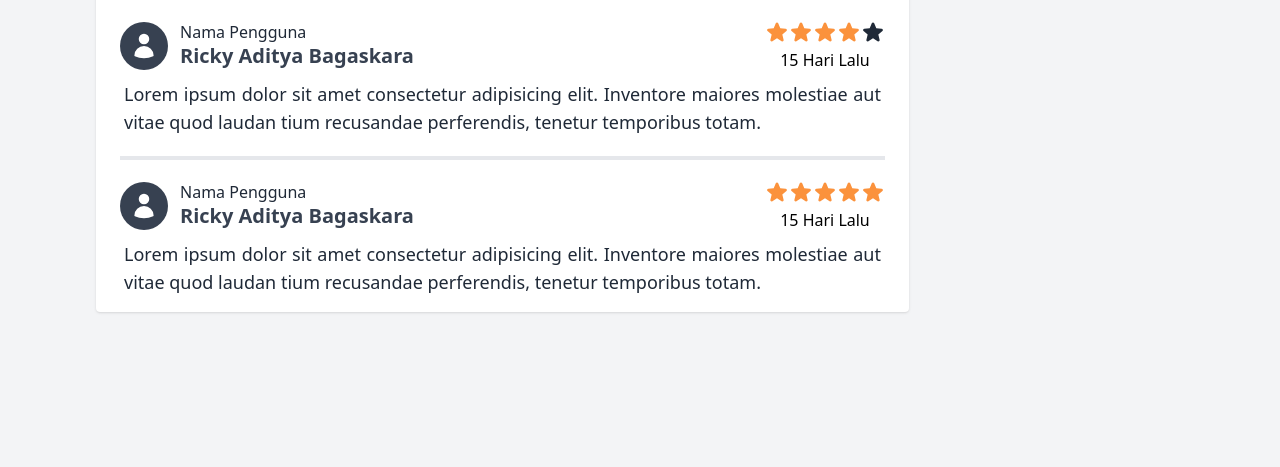
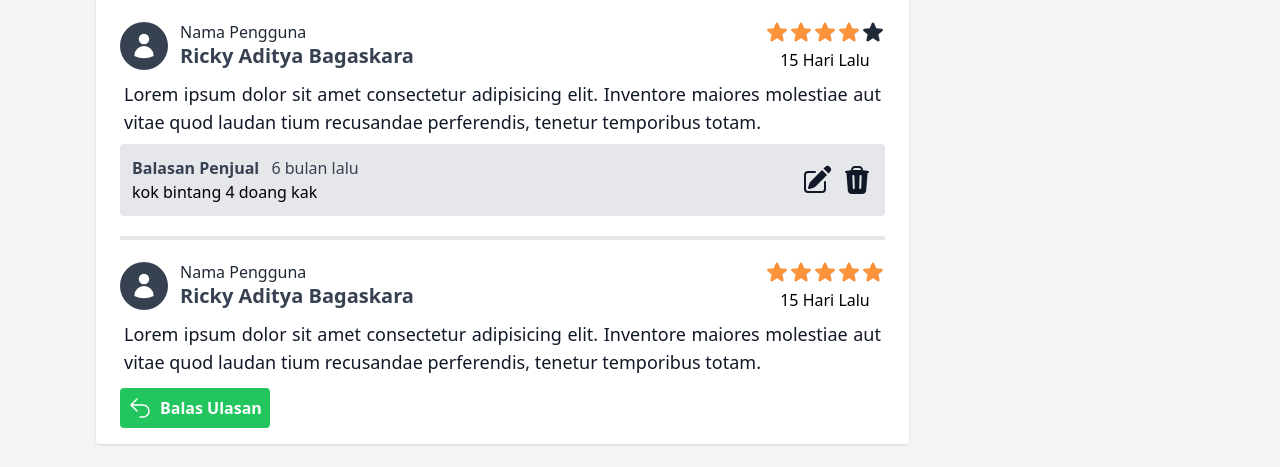
Before and after one commit to rickyaditb/ceremai-decoration-design, a website: page product.html in a window 1280 px wide. Shown: the part 681-1148 px from the top of the page. Before the commit the page ends 1121 px from the top, so only its background shows below. Drawn offline with Linux system fonts and the light colour scheme.

Commit message:
feat: add seller reply section and button

```diff
--- a/product.html
+++ b/product.html
@@ -240,8 +240,23 @@
                                     <p class="text-center mt-1">15 Hari Lalu</p>
                                 </div>
                             </div>
-                            <div class="px-1 mt-2 text-justify text-gray-800 text-lg">
+                            <div class="px-1 mt-2 text-justify text-gray-900 text-lg">
                                 Lorem ipsum dolor sit amet consectetur adipisicing elit. Inventore maiores molestiae aut vitae quod laudan tium recusandae perferendis, tenetur temporibus totam.
+                            </div>
+                            <div class="bg-gray-200 p-3 rounded mt-2 flex items-center justify-between">
+                                <div>
+                                    <p class="font-bold text-gray-700">Balasan Penjual <span class="ml-2 font-medium">6 bulan lalu</span></p>
+                                    kok bintang 4 doang kak
+                                </div>
+                                <div class="flex items-center gap-2">
+                                    <svg xmlns="http://www.w3.org/2000/svg" viewBox="0 0 24 24" fill="currentColor" class="w-8 h-8 text-gray-900 cursor-pointer">
+                                        <path d="M21.731 2.269a2.625 2.625 0 00-3.712 0l-1.157 1.157 3.712 3.712 1.157-1.157a2.625 2.625 0 000-3.712zM19.513 8.199l-3.712-3.712-8.4 8.4a5.25 5.25 0 00-1.32 2.214l-.8 2.685a.75.75 0 00.933.933l2.685-.8a5.25 5.25 0 002.214-1.32l8.4-8.4z" />
+                                        <path d="M5.25 5.25a3 3 0 00-3 3v10.5a3 3 0 003 3h10.5a3 3 0 003-3V13.5a.75.75 0 00-1.5 0v5.25a1.5 1.5 0 01-1.5 1.5H5.25a1.5 1.5 0 01-1.5-1.5V8.25a1.5 1.5 0 011.5-1.5h5.25a.75.75 0 000-1.5H5.25z" />
+                                    </svg>
+                                    <svg xmlns="http://www.w3.org/2000/svg" viewBox="0 0 24 24" fill="currentColor" class="w-8 h-8 text-gray-900 cursor-pointer">
+                                        <path fill-rule="evenodd" d="M16.5 4.478v.227a48.816 48.816 0 013.878.512.75.75 0 11-.256 1.478l-.209-.035-1.005 13.07a3 3 0 01-2.991 2.77H8.084a3 3 0 01-2.991-2.77L4.087 6.66l-.209.035a.75.75 0 01-.256-1.478A48.567 48.567 0 017.5 4.705v-.227c0-1.564 1.213-2.9 2.816-2.951a52.662 52.662 0 013.369 0c1.603.051 2.815 1.387 2.815 2.951zm-6.136-1.452a51.196 51.196 0 013.273 0C14.39 3.05 15 3.684 15 4.478v.113a49.488 49.488 0 00-6 0v-.113c0-.794.609-1.428 1.364-1.452zm-.355 5.945a.75.75 0 10-1.5.058l.347 9a.75.75 0 101.499-.058l-.346-9zm5.48.058a.75.75 0 10-1.498-.058l-.347 9a.75.75 0 001.5.058l.345-9z" clip-rule="evenodd" />
+                                    </svg>
+                                </div>
                             </div>
                         </div>
                         <hr class="my-5 border-2">
@@ -279,8 +294,16 @@
                                     <p class="text-center mt-1">15 Hari Lalu</p>
                                 </div>
                             </div>
-                            <div class="px-1 mt-2 text-justify text-gray-800 text-lg">
+                            <div class="px-1 mt-2 text-justify text-gray-900 text-lg">
                                 Lorem ipsum dolor sit amet consectetur adipisicing elit. Inventore maiores molestiae aut vitae quod laudan tium recusandae perferendis, tenetur temporibus totam.
+                            </div>
+                            <div class="flex mt-3">
+                                <div class="bg-green-500 flex gap-2 items-center p-2 text-white rounded font-bold">
+                                    <svg xmlns="http://www.w3.org/2000/svg" viewBox="0 0 24 24" fill="currentColor" class="w-6 h-6">
+                                        <path fill-rule="evenodd" d="M9.53 2.47a.75.75 0 010 1.06L4.81 8.25H15a6.75 6.75 0 010 13.5h-3a.75.75 0 010-1.5h3a5.25 5.25 0 100-10.5H4.81l4.72 4.72a.75.75 0 11-1.06 1.06l-6-6a.75.75 0 010-1.06l6-6a.75.75 0 011.06 0z" clip-rule="evenodd" />
+                                    </svg>
+                                    Balas Ulasan
+                                </div>
                             </div>
                         </div>
                     </div>
```
Also changed, not shown: style.css.
